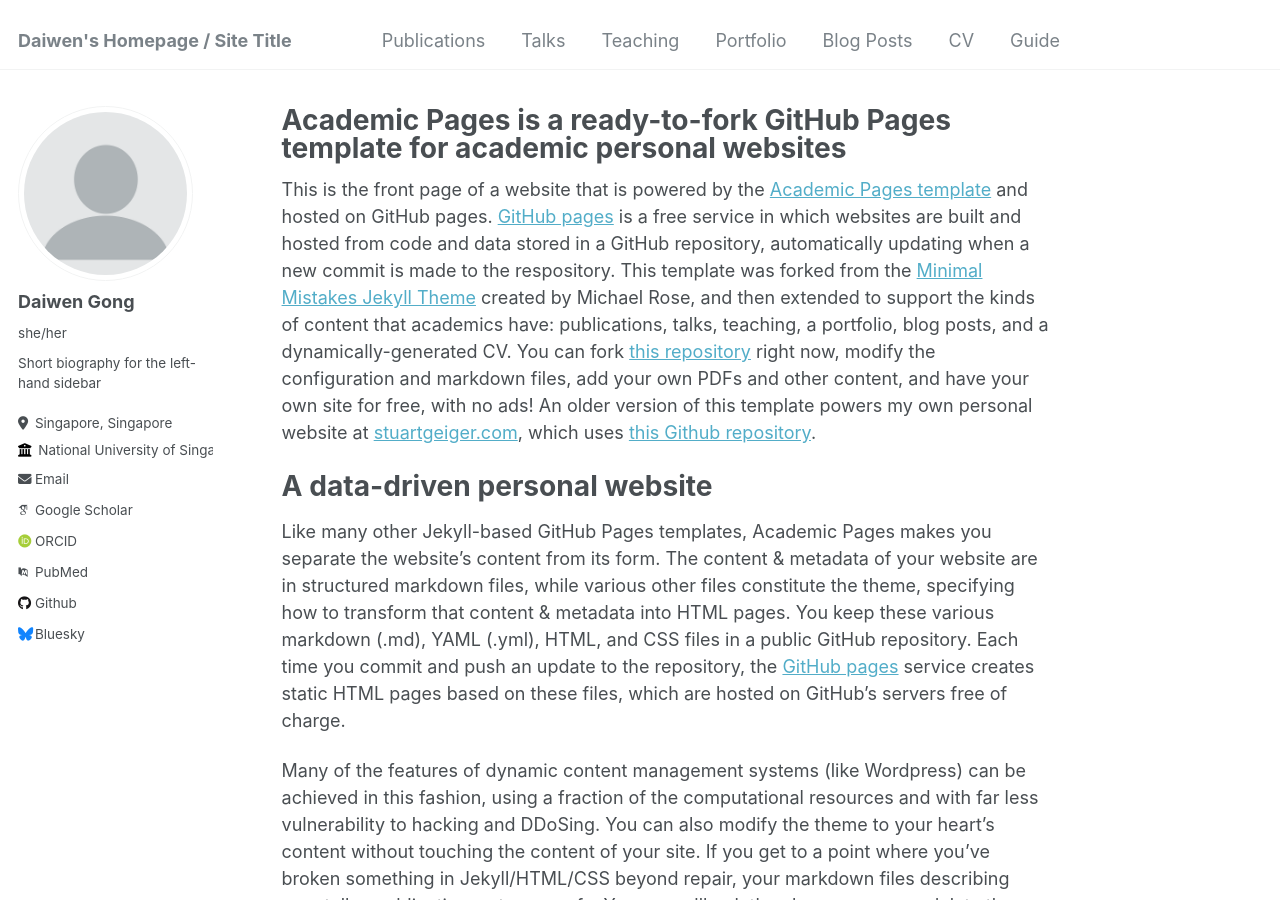
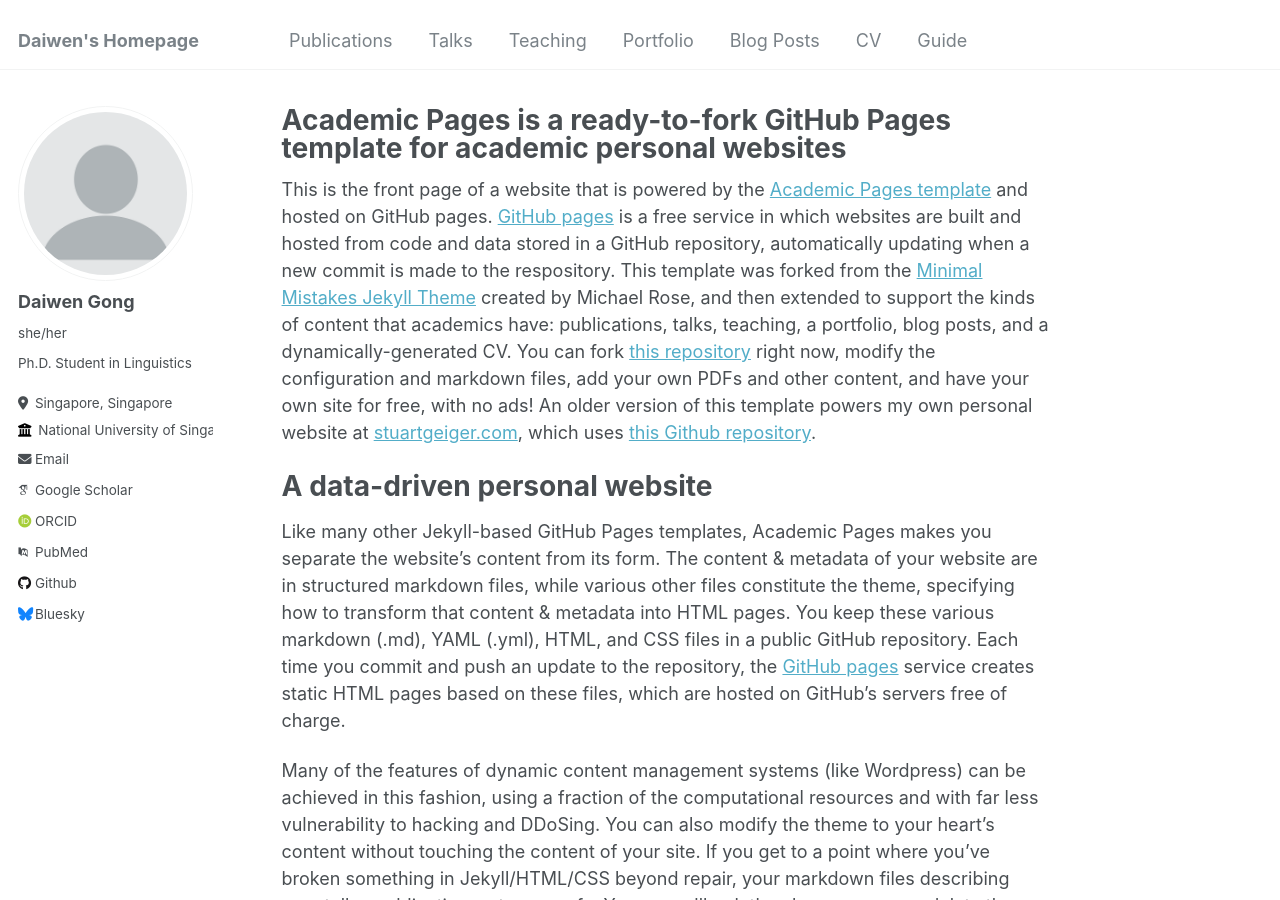
Before and after one commit to DaiwenGDW/daiwengong.github.io, a Jekyll site: the page built from _pages/about.md, in a window 1280 px wide and 900 px high. Built offline with Jekyll 4.4.1, drawn with Linux system fonts in a browser that asks for light colours; some web fonts are replaced.

Commit message:
Update _config.yml

```diff
--- a/_config.yml
+++ b/_config.yml
@@ -8,7 +8,7 @@
 
 # Basic Site Settings
 locale                   : "en-US"
-title                    : "Daiwen's Homepage / Site Title"
+title                    : "Daiwen's Homepage"
 title_separator          : "-"
 name                     : &name "Daiwen Gong"
 description              : &description "Ph.D. Student in Linguistics"
@@ -24,11 +24,12 @@ author:
   avatar           : "profile.png"
   name             : "Daiwen Gong"
   pronouns         : "she/her"
-  bio              : "Short biography for the left-hand sidebar"
+  bio              : "Ph.D. Student in Linguistics"
   location         : "Singapore, Singapore"
   employer         : "National University of Singapore"
   uri              : # URL
-  email            : "daiwengong@gmail.com / daiwen_gong@u.nus.edu"
+  email            : "daiwengong@gmail.com"
+  email            : "daiwen_gong@u.nus.edu"
 
   # Academic websites
   arxiv            : # URL - Update with the correct link to your profile
```
